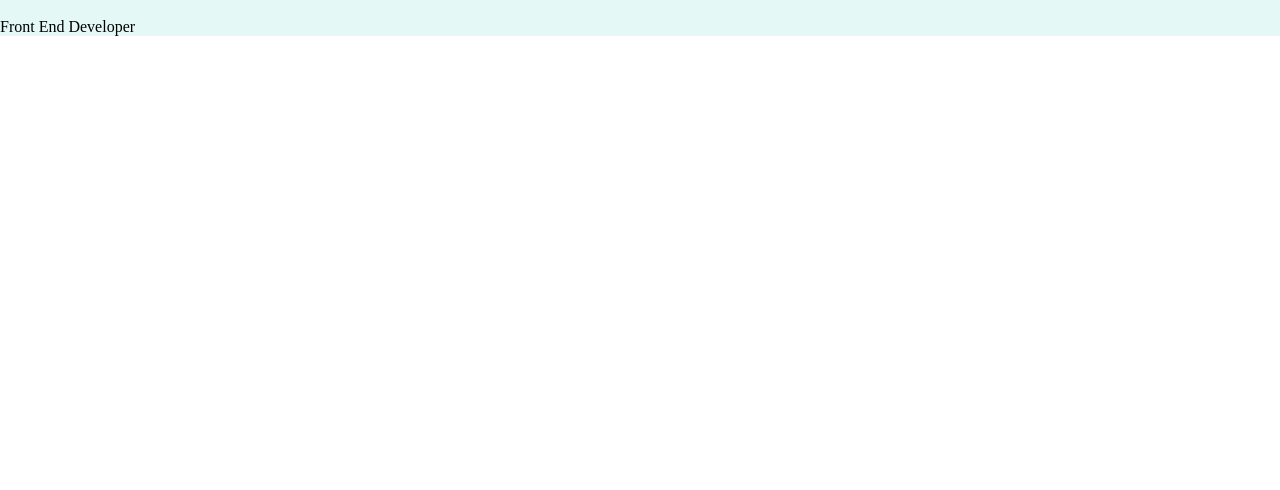
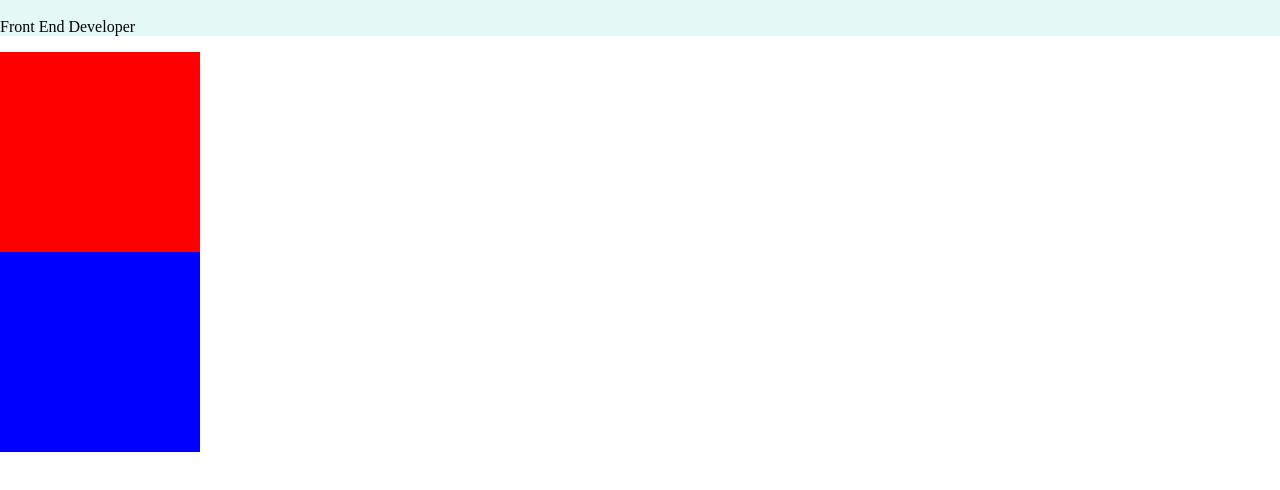
Before and after one commit to lvcelik/CSS-My-Site, a plain HTML site: page index.html in a window 1280 px wide. Shown: the part 40-530 px from the top of the page. Drawn offline with Linux system fonts and the light colour scheme.

Commit message:
Promjena Angela 16.2.2023

```diff
--- a/css/styles.css
+++ b/css/styles.css
@@ -4,6 +4,19 @@ body{
 h1{
     margin-top: 0;
 }
-div{
+.top-container{
     background-color: #E4F9F5;
+
 }
+.middle-container{
+    width: 200px;
+    height: 200px;
+    background-color: red;
+
+}
+.bottom-container{
+    width: 200px;
+    height: 200px;
+    background-color: blue;
+
+}
--- a/index.html
+++ b/index.html
@@ -9,9 +9,12 @@
     <link rel="icon" href="favicon.ico">
 </head>
 <body>
-    <div>
+    <div class="top-container">
         <h1>I'm Lovro</h1>
         <p>Front End Developer</p>
     </div>
+    <div class="middle-container"></div>
+    <div class="bottom-container"></div>
+
 </body>
 </html>
```
